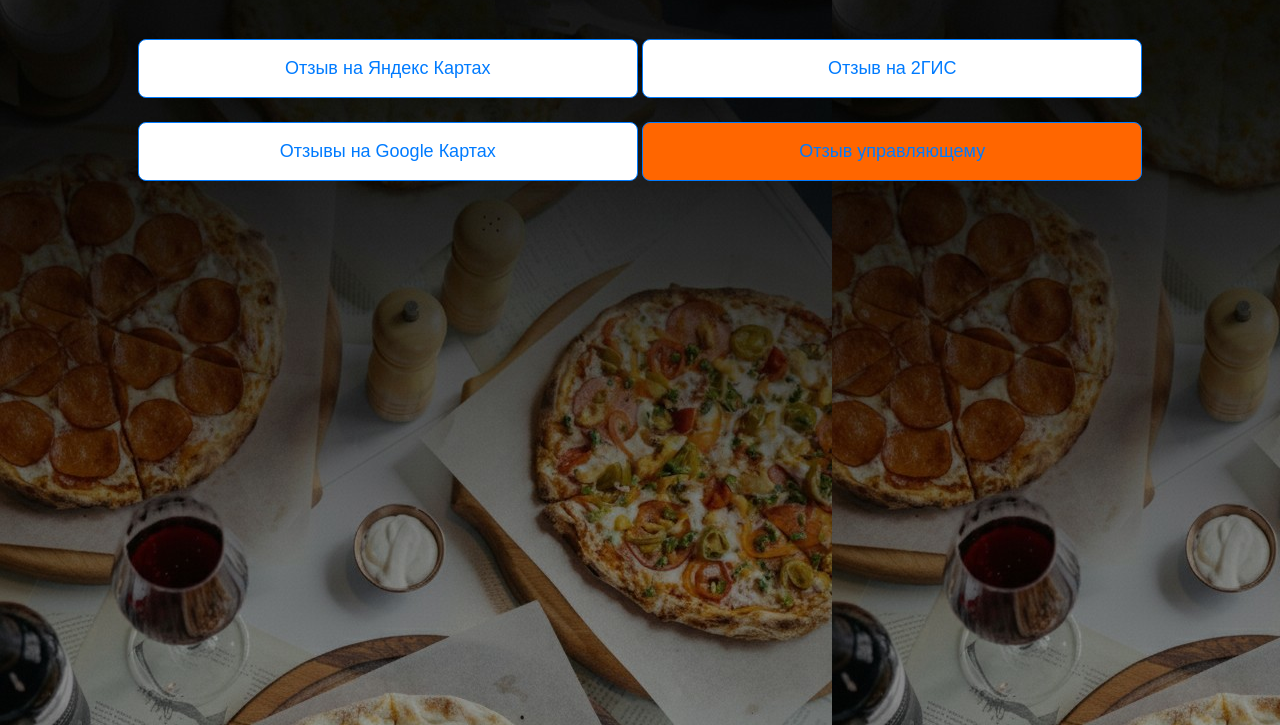
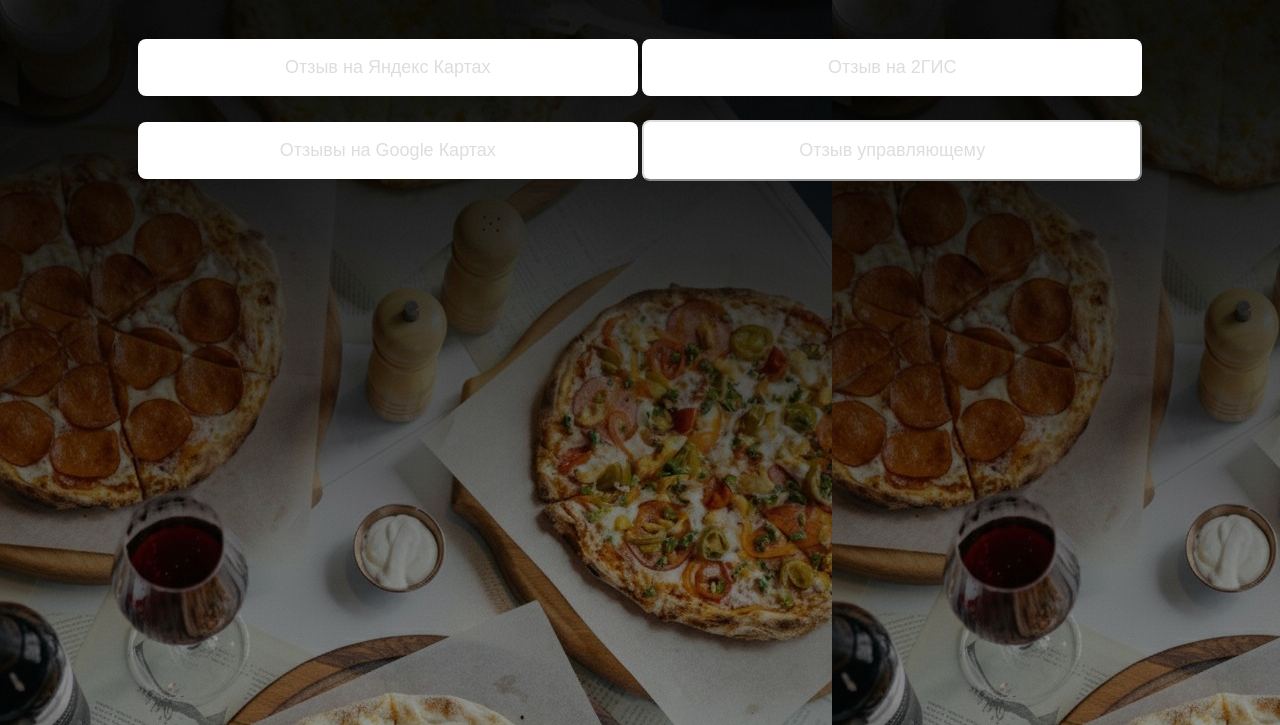
Before and after one commit to Nalimovi-ctrl/taplink-gio, a website: page public/index.html in a window 1280 px wide. Shown: the part 75-800 px from the top of the page. Drawn offline with Linux system fonts and the light colour scheme.

Commit message:
Update style.css

```diff
--- a/public/style.css
+++ b/public/style.css
@@ -2,9 +2,31 @@
 * {box-sizing:border-box;margin:0;padding:0;font-family:Arial,Helvetica,sans-serif}
 body{text-align:center;padding:40px 15px;background:#f9f9f9 url("bg.jpg");color:color:#dddddd;}
 h1{margin-bottom:30px;font-size:28px}
-.btn{display:inline-block;width:90%;max-width:400px;margin:12px 0;padding:18px 24px;font-size:18px;border:none;border-radius:8px;text-decoration:none;color:#007bff;background:#ffffff;transition:.3s;border:1px solid #007bff}
-.btn:hover{opacity:.9;transform:translateY(-2px)}
-.btn.accent{background:#ff6600} /* привлекающая кнопка */
+.btn{
+  display:inline-block;
+  width:90%;
+  max-width:400px;
+  margin:12px 0;
+  padding:18px 24px;
+  font-size:18px;
+  border:1px solid color:#dddddd;  /* ← цвет обводки */
+  border-radius:8px;
+  text-decoration:none;
+  color:#dddddd;             /* ← цвет текста */
+  background:#ffffff;        /* белый фон */
+  transition:.3s;
+}
+.btn:hover{
+  opacity:.9;
+  transform:translateY(-2px);
+}
+
+/* Акцентная кнопка – тот же стиль, но обводка оранжевая */
+.btn.accent{
+  border-color:#dddddd;      /* ← обводка оранжевая */
+  color:#dddddd;             /* ← текст оранжевый */
+  background:#ffffff;
+}
 form{width:90%;max-width:400px;margin:20px auto;text-align:left}
 input,textarea{width:100%;margin:10px 0;padding:12px;border:1px solid #ccc;border-radius:6px;font-size:16px}
 textarea{min-height:100px;resize:vertical}
```
